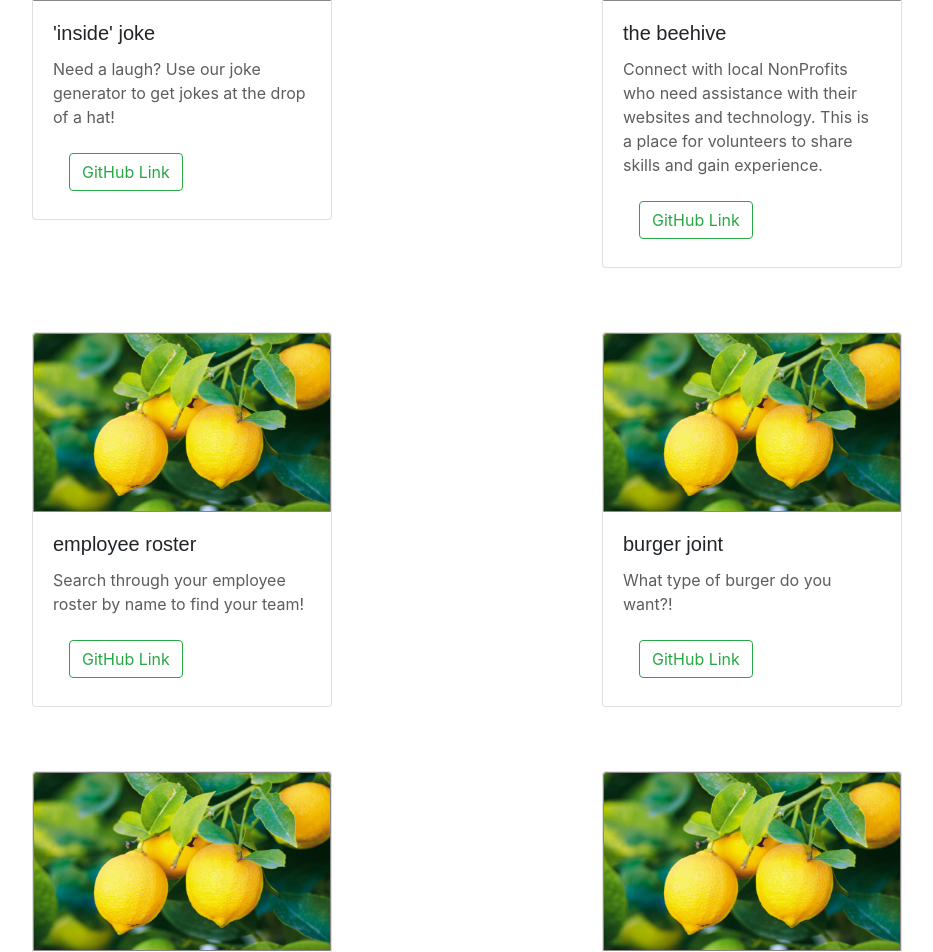
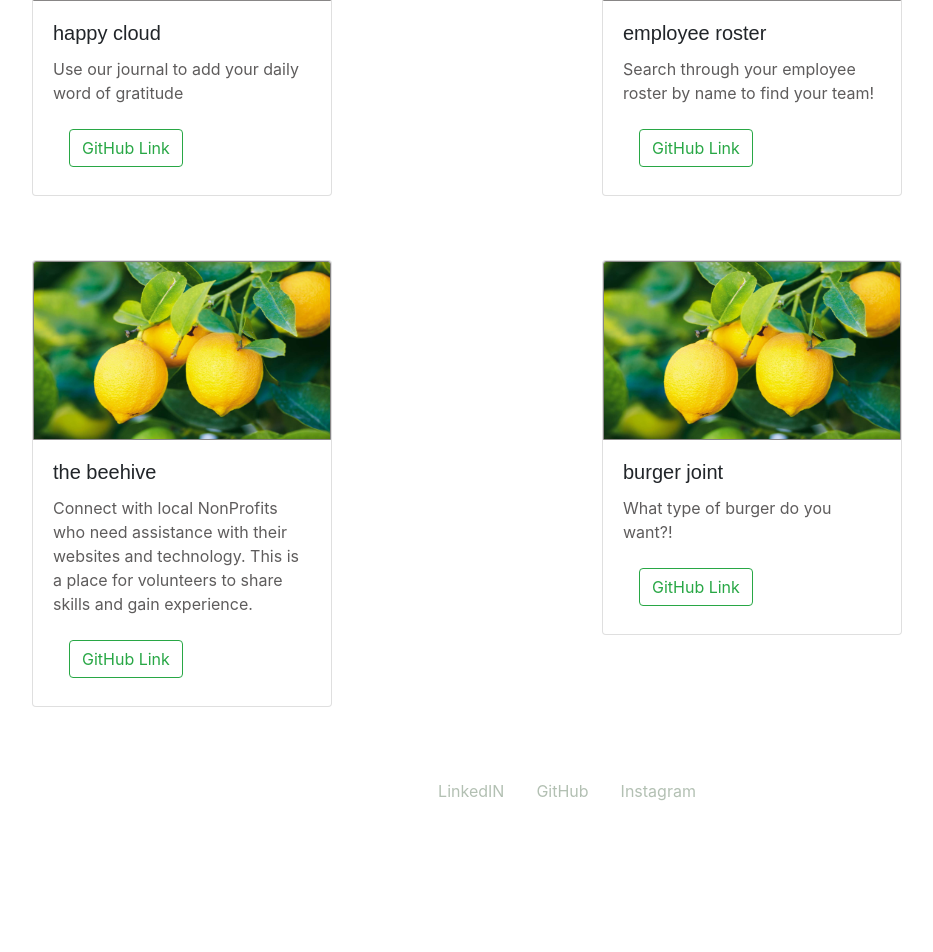
Before and after one commit to mkgude/react-portfolio, a React (Create React App) app: page /projects in a window 1280 px wide. Shown: the part 420-1372 px from the top of the page, without its empty margins (73-1006 px from the left). After the commit the page ends 1251 px from the top, so only its background shows below. Built offline with nearby package versions, Linux system fonts and the light colour scheme.

Commit message:
edited portfolio page

```diff
--- a/src/components/pages/About.js
+++ b/src/components/pages/About.js
@@ -18,18 +18,9 @@ function About() {
             />
             <p>
               Hi! My name is Marian Gude and I am a full-stack web developer
-              living in New York City.
-            </p>
-            <p>
-              Before I started to focus in web development, I was a client
-              success manager working in the healthcare space. I dabbled in
-              frontend web design as side projects, and truyly enjoy
-              collaborating with others to create and innovate, so decided to
-              turn my hobby into a career path.
-            </p>
-            <p>
-              My goal as a web developer is to build you a beautiful website
-              with great UX/UI!
+              living in New York City. I aspire to build beautiful websites and
+              help you achieve your goals in having a great experience for your
+              clients and visitors.
             </p>
             <p>
               Outside of my aspirations to be a great web developer, I also love
--- a/src/components/pages/Projects.js
+++ b/src/components/pages/Projects.js
@@ -2,7 +2,7 @@ import React from "react";
 import Footer from "../Footer";
 import ProjectCard from "../ProjectCard";
 import "../../styles/style.css";
-import image from "../../img/lemons-tree.jpg";
+import image from "../../img/lemonstree.jpg";
 
 function Projects() {
   return (
@@ -12,13 +12,20 @@ function Projects() {
         <hr />
         <div className="row row-cols-1 row-cols-md-2">
           <ProjectCard
-            href="https://mkgude.github.io/marian-mike-jessica-camrynne-Joke-Factory/"
-            title="'Inside' Joke"
-            description="Need a laugh? Use our joke generator to get jokes at the drop of
-              a hat!"
-            alt="inside joint"
+            href="https://radiant-scrubland-65764.herokuapp.com/"
+            title="Happy Cloud"
+            description="Use our journal to add your daily word of gratitude"
+            alt="gratitude journal"
             image={image}
-            github="https://github.com/mkgude/marian-mike-jessica-camrynne-Joke-Factory"
+            github="https://github.com/JessicaPerez1/Happy-Cloud"
+          />
+          <ProjectCard
+            href="https://dry-mountain-53041.herokuapp.com/"
+            title="Employee Roster"
+            description="Search through your employee roster by name to find your team!"
+            alt="employee roster"
+            image={image}
+            github="https://github.com/mkgude/employee-roster"
           />
           <ProjectCard
             href="https://stormy-dawn-09058.herokuapp.com/"
@@ -29,36 +36,12 @@ function Projects() {
             github="https://github.com/mkgude/Stormy-Dawn"
           />
           <ProjectCard
-            href="https://dry-mountain-53041.herokuapp.com/"
-            title="Employee Roster"
-            description="Search through your employee roster by name to find your team!"
-            alt="employee roster"
-            image={image}
-            github="https://github.com/mkgude/employee-roster"
-          />
-          <ProjectCard
             href="https://evening-escarpment-30021.herokuapp.com/"
             title="Burger Joint"
             description="What type of burger do you want?!"
             alt="burger joint"
             image={image}
             github="https://github.com/mkgude/burger_joint"
-          />
-          <ProjectCard
-            href="https://github.com/mkgude/hw10-team-dashboard"
-            title="Team Generator"
-            description="Utilize this tool in node.js to generate an html page of your team and their information."
-            alt="team generator"
-            image={image}
-            github="https://github.com/mkgude/hw12-employeemanager"
-          />
-          <ProjectCard
-            href="https://evening-escarpment-30021.herokuapp.com/"
-            title="Budget Tracker"
-            description="A way to track how much money is coming in and out of your pocket!"
-            alt="budget tracker"
-            image={image}
-            github="https://github.com/mkgude/budgettracker"
           />
         </div>
       </main>
```
Also changed, not shown: src/img/lemonstree.jpg (renamed from src/img/lemons-tree.jpg).
